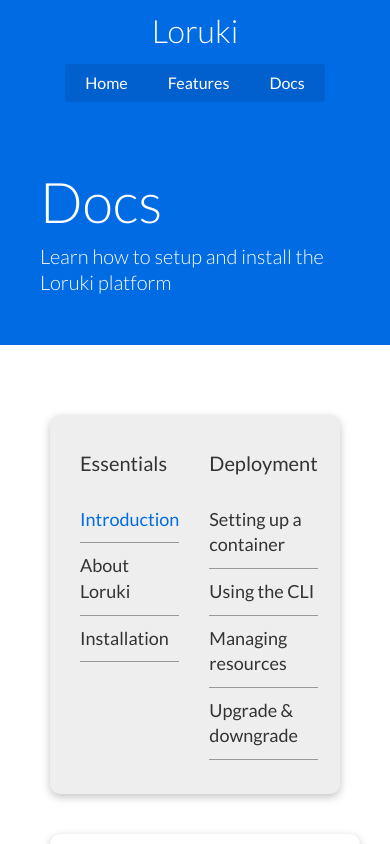
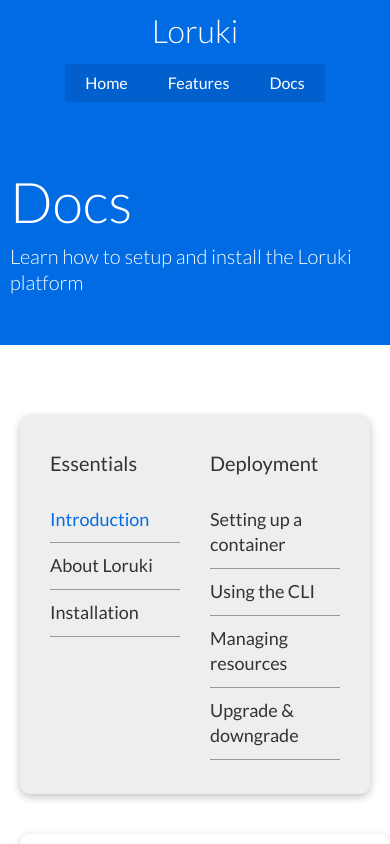
Before and after one commit to Congtrinhh/loruki, a plain HTML site: page docs.html in a window 390 px wide. Shown: the top 844 px of the page. Drawn offline with nearby package versions, Linux system fonts and the light colour scheme.

Commit message:
last changes

```diff
--- a/css/docs/style.css
+++ b/css/docs/style.css
@@ -196,10 +196,11 @@
         padding-top: 36px;
     }
 
-    .showcase .grid, .stats .grid, .cli .grid, .cloud .grid {
-        padding-left: 10px;
-        padding-right: 10px;
-    }
+   section > .container,
+   .main > .container {
+       padding-left: 10px;
+       padding-right: 10px;
+   }
 
     .showcase-form {
         width: unset;
--- a/css/feature/style.css
+++ b/css/feature/style.css
@@ -166,10 +166,10 @@
     }
 
 
-    .showcase .grid, .stats .grid, .cli .grid, .cloud .grid {
-        padding-left: 10px;
-        padding-right: 10px;
-    }
+   section > .container {
+       padding-left: 10px;
+       padding-right: 10px;
+   }
 
     .showcase-form {
         width: unset;
```
